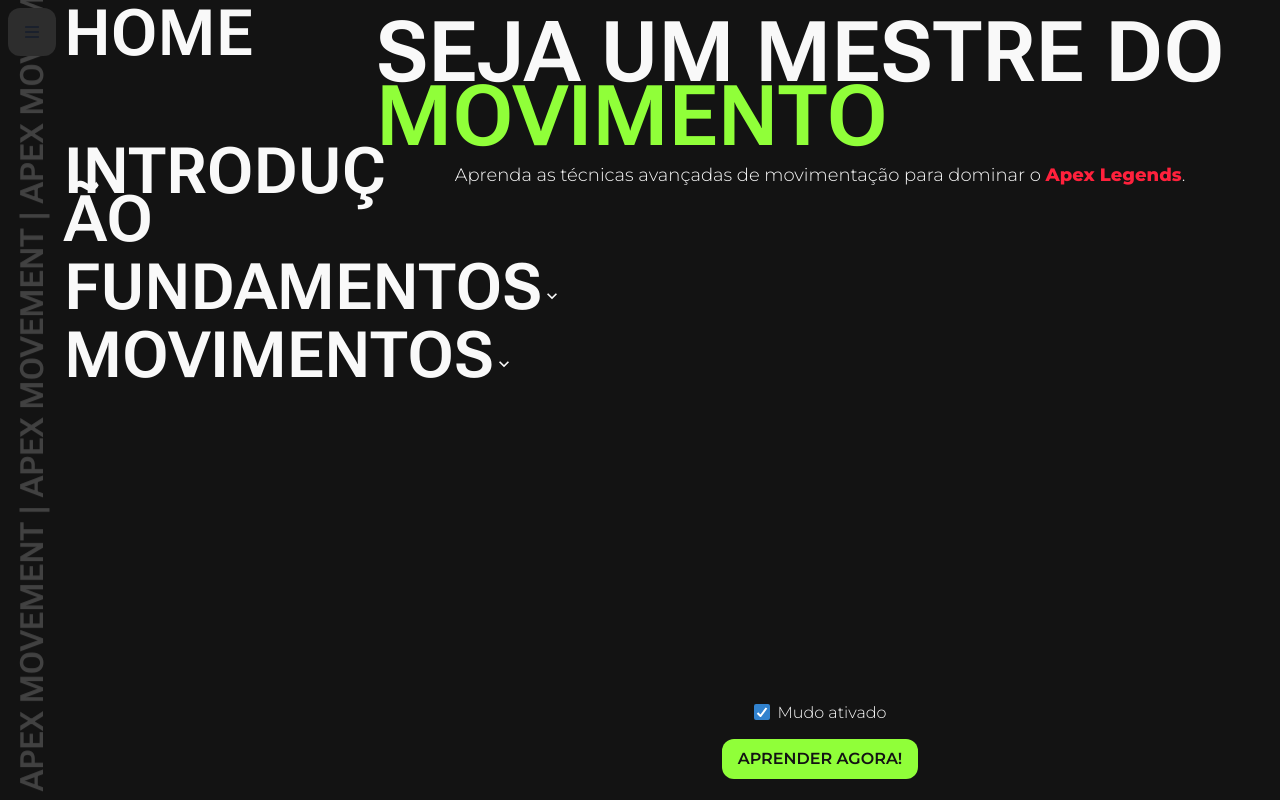
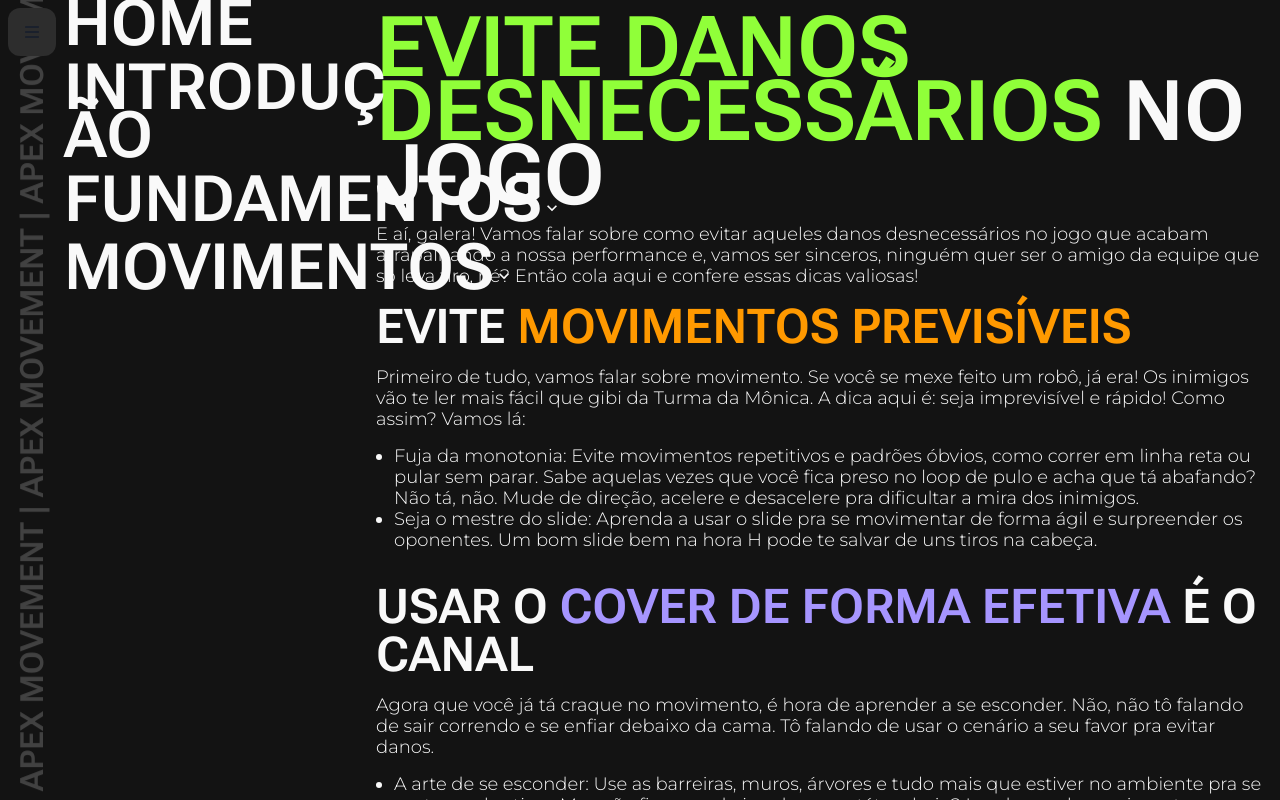
Before and after one commit to guipinheeiro/guiopapai, a React (Create React App) app: page /etd in a window 1280 px wide. Built offline with nearby package versions, Linux system fonts and the light colour scheme.

Commit message:
wabalubadub

```diff
--- a/package.json
+++ b/package.json
@@ -16,6 +16,7 @@
     "react": "^18.2.0",
     "react-dom": "^18.2.0",
     "react-player": "^2.12.0",
+    "react-router-dom": "^6.11.1",
     "react-scripts": "5.0.1",
     "tsutils": "^3.21.0",
     "typescript": "^5.0.4",
--- a/src/App.js
+++ b/src/App.js
@@ -4,11 +4,19 @@
 import './App.css';
 import { Grid, useMediaQuery } from '@chakra-ui/react';
 
+// Importação do conteúdo
+import { BrowserRouter as Router} from 'react-router-dom';
+
+
+
+
+
+
 const App = () => {
   const [isMobile] = useMediaQuery('(max-width: 768px)');
   const [isOpen, setIsOpen] = useState(!isMobile);
   const [isLoading, setIsLoading] = useState(true);
-  const [isLoaded, setIsLoaded] = useState(false); // Add isLoaded state
+  const [isLoaded, setIsLoaded] = useState(false);
 
   useEffect(() => {
     setIsOpen(!isMobile);
@@ -43,11 +51,13 @@
         h="100vh"
         bgColor="gui.notblack"
         position="relative"
-        opacity={isLoaded ? 1 : 0} // Add opacity based on isLoaded state
-        transition="opacity .5s ease-in" // Add CSS transition for opacity
+        opacity={isLoaded ? 1 : 0}
+        transition="opacity .5s ease-in"
       >
-        <Sidebar isOpen={isOpen} setIsOpen={setIsOpen} />
-        <ContentArea isOpen={isOpen} isLoading={isLoading} />
+        <Router>
+          <Sidebar isOpen={isOpen} setIsOpen={setIsOpen} isMobile={isMobile} />
+          <ContentArea isOpen={isOpen} isLoading={isLoading} />
+        </Router>
       </Grid>
     </div>
   );
--- a/src/components/ContentArea.js
+++ b/src/components/ContentArea.js
@@ -1,14 +1,16 @@
-// src/components/Content.js
+// src/components/ContentArea.js
 import React from 'react';
-import { Box, useMediaQuery,Center } from '@chakra-ui/react';
+import { Box, useMediaQuery, Center } from '@chakra-ui/react';
+
+//ROUTES DE CONTEÚDO
 import Home from '../pages/Home';
-
-
+import ETD from '../pages/fundamentos/ETD';
+import { Routes, Route } from 'react-router-dom';
+import Intro from '../pages/Intro';
 
 const ContentArea = ({ isOpen }) => {
   const [isMobile] = useMediaQuery('(max-width: 768px)');
   const marginLeft = isMobile ? (isOpen ? '0' : '65px') : (isOpen ? '360px' : '65px');
-
 
   return (
     <Center>
@@ -20,7 +22,12 @@
         overflow={isMobile ? (isOpen ? "hidden" : "auto") : "auto"}
         css={{ transitionProperty: 'none' }}
       >
-        <Home />
+        <Routes>
+          <Route path="/" element={<Home />} />
+          <Route path="/intro" element={<Intro />} />
+          <Route path="/etd" element={<ETD />} />
+          {/* Add more routes here as needed */}
+        </Routes>
       </Box>
     </Center>
   );
--- a/src/components/Sidebar.js
+++ b/src/components/Sidebar.js
@@ -1,9 +1,8 @@
-/// src/components/Sidebar.js
+// src/components/Sidebar.js
 import React, { useState } from 'react';
 import {
   Box,
   Button,
-  useMediaQuery,
   Flex,
   Accordion,
 } from '@chakra-ui/react';
@@ -13,29 +12,37 @@
 import SidebarItem from './Sidebar/SidebarItem';
 
 const menuItems = [
-  { title: 'Home', isAccordion: false, children: [] },
-  { title: 'Introdução', isAccordion: false, children: [] },
+  { title: 'Home', isAccordion: false, children: [], path: '/' },
+  { title: 'Introdução', isAccordion: false, children: [], path: '/intro' },
   {
     title: 'Fundamentos',
     isAccordion: true,
-    children: ['Configurando', 'Posicionamento', 'Strafe'],
+    children: [
+      { title: 'Configurando', path: '/configurando' },
+      { title: 'ETD', path: '/etd' },
+      { title: 'R5Reloaded', path: '/r5reloaded' },
+      { title: 'Posicionamento', path: '/posicionamento' },
+      { title: 'Strafe', path: '/strafe' },
+    ],
   },
   {
     title: 'Movimentos',
     isAccordion: true,
     children: [
-      'Slide Jump',
-      'Air Strafe',
-      'Wall Jump',
-      'Tap Strafe',
-      'Mantle Jump',
-      'Superglide',
+      { title: 'Slide Jump', path: '/slide-jump' },
+      { title: 'Air Strafe', path: '/air-strafe' },
+      { title: 'Wall Jump', path: '/wall-jump' },
+      { title: 'Tap Strafe', path: '/tap-strafe' },
+      { title: 'Mantle Jump', path: '/mantle-jump' },
+      { title: 'Superglide', path: '/superglide' },
     ],
   },
 ];
 
-const Sidebar = ({ isOpen, setIsOpen }) => {
-  const [isMobile] = useMediaQuery('(max-width: 768px)');
+
+
+const Sidebar = ({ isOpen, setIsOpen, isMobile }) => {
+
   const [expandedItem, setExpandedItem] = useState(null);
 
   const toggleSidebar = () => {
@@ -101,8 +108,8 @@
             key={index}
             item={item}
             isOpen={isOpen}
-              isHome={index === 0}
-              isSecond={index === 1}
+            setIsOpen={setIsOpen}
+            isMobile={isMobile}
           />
             ))}
         </Accordion>
--- a/src/components/Sidebar/SidebarItem.js
+++ b/src/components/Sidebar/SidebarItem.js
@@ -1,4 +1,3 @@
-// src/components/Sidebar/SidebarItem.js
 import React from 'react';
 import {
   Box,
@@ -8,10 +7,17 @@
   AccordionPanel,
   AccordionIcon,
 } from '@chakra-ui/react';
+import { Link } from 'react-router-dom';
 
-const SidebarItem = ({ item, isOpen, isHome, isSecond }) => {
+const SidebarItem = ({ item, isOpen, isHome, isSecond, isMobile, setIsOpen }) => {
   const marginTop = isHome ? '10px' : isSecond ? '90px' : '0';
   const marginBottom = isSecond ? '20px' : '4px';
+
+  const handleChildItemClick = () => {
+    if (isMobile) {
+      setIsOpen(false);
+    }
+  };
 
   if (!item.isAccordion) {
     return (
@@ -25,9 +31,11 @@
               : 'all 0s'
           }
         >
-          <Text textStyle="h1" _hover={{ color: 'gui.green' }}>
-            {item.title}
-          </Text>
+          <Link to={item.path} onClick={handleChildItemClick}>
+            <Text textStyle="h1" _hover={{ color: 'gui.green' }}>
+              {item.title}
+            </Text>
+          </Link>
         </Box>
       </AccordionItem>
     );
@@ -53,14 +61,11 @@
       </AccordionButton>
       <AccordionPanel pl={8} pt={0} m={0}>
         {item.children.map((child, index) => (
-          <Text
-            key={index}
-            mb={0}
-            textStyle="h4menu"
-            _hover={{ color: 'gui.green' }}
-          >
-            {child}
-          </Text>
+          <Link key={index} to={child.path} onClick={handleChildItemClick}>
+            <Text mb={0} textStyle="h4menu" _hover={{ color: 'gui.green' }}>
+              {child.title}
+            </Text>
+          </Link>
         ))}
       </AccordionPanel>
     </AccordionItem>
--- /dev/null
+++ b/src/pages/fundamentos/ETD.js
@@ -0,0 +1,88 @@
+import React from 'react';
+import {
+  Box,
+  Text,
+  UnorderedList,
+  ListItem,
+  Center,
+} from '@chakra-ui/react';
+
+
+const ETD = () => {
+  return (
+
+    <Box as="main" h="100vh" p={4} color={'gui.seasalt'} textStyle="body" flexDirection="column">
+      <Text textStyle="h0" mb={4}>
+        <Text as='span' color={'gui.green'}>Evite Danos Desnecessários</Text> no Jogo
+      </Text>
+      <Text mb={4}>
+        E aí, galera! Vamos falar sobre como evitar aqueles danos
+        desnecessários no jogo que acabam atrapalhando a nossa performance e,
+        vamos ser sinceros, ninguém quer ser o amigo da equipe que só leva
+        tiro, né? Então cola aqui e confere essas dicas valiosas!
+      </Text>
+      <Text textStyle="h2" mb={4}>
+        Evite <Text as="span" color={'gui.orange'}>movimentos previsíveis</Text>
+      </Text>
+      <Text mb={4}>
+        Primeiro de tudo, vamos falar sobre movimento. Se você se mexe feito um
+        robô, já era! Os inimigos vão te ler mais fácil que gibi da Turma da
+        Mônica. A dica aqui é: seja imprevisível e rápido! Como assim? Vamos
+        lá:
+      </Text>
+      <UnorderedList mb={4}>
+        <ListItem>
+          Fuja da monotonia: Evite movimentos repetitivos e padrões óbvios,
+          como correr em linha reta ou pular sem parar. Sabe aquelas vezes que
+          você fica preso no loop de pulo e acha que tá abafando? Não tá, não.
+          Mude de direção, acelere e desacelere pra dificultar a mira dos
+          inimigos.
+        </ListItem>
+        <ListItem>
+          Seja o mestre do slide: Aprenda a usar o slide pra se movimentar de
+          forma ágil e surpreender os oponentes. Um bom slide bem na hora H pode
+          te salvar de uns tiros na cabeça.
+        </ListItem>
+      </UnorderedList>
+      <Center mb={4}>
+        <Box borderRadius={16}>
+           {/* // Replace with the actual video URL */}
+        </Box>
+      </Center>
+      <Text textStyle="h2" mb={4}>
+        Usar o <Text as={'span'} color={'gui.purp'}>Cover de forma efetiva</Text> é o canal
+      </Text>
+      <Text mb={4}>
+        Agora que você já tá craque no movimento, é hora de aprender a se
+        esconder. Não, não tô falando de sair correndo e se enfiar debaixo da
+        cama. Tô falando de usar o cenário a seu favor pra evitar danos.
+      </Text>
+      <UnorderedList mb={4}>
+        <ListItem>
+          A arte de se esconder: Use as barreiras, muros, árvores e tudo mais
+          que estiver no ambiente pra se proteger dos tiros. Mas não fica
+          parado igual uma estátua, hein? Lembrese do movimento imprevisível!
+</ListItem>
+<ListItem>
+Olho na mira: Cuidado pra não expor demais seu personagem enquanto
+mira nos inimigos. Aquela metadinha de corpo pra fora do esconderijo
+pode ser fatal.
+</ListItem>
+</UnorderedList>
+<Center mb={4}>
+<Box borderRadius={16}>
+{/* // Replace with the actual video URL */}
+</Box>
+</Center>
+<Text>
+Então, é isso aí, pessoal! Com essas dicas, você vai evitar danos
+desnecessários e deixar os inimigos comendo poeira. Agora corre lá e
+mostra pra eles como se faz! E não esquece de compartilhar suas vitórias
+com a gente, hein? Boa sorte!
+</Text>
+</Box>
+
+);
+};
+
+export default ETD;
--- a/src/theme.js
+++ b/src/theme.js
@@ -6,8 +6,8 @@
     gui: {
       raisinblack: "rgb(38, 37, 37)",
       seasalt: "rgb(249, 249, 249)",
-      tropicalindigo: "rgb(166, 149, 255)",
-      darkorange: "rgb(255, 153, 0)",
+      purp: "rgb(166, 149, 255)",
+      orange: "rgb(255, 153, 0)",
       green: "rgb(144, 255, 57)",
       bloodred: "rgb(255, 33, 60)",
       notblack: "rgb(19, 19, 19)",
```
Also changed, not shown: 1 other file (tests, documents, lock files or other folders). Lines whose indentation alone changed are shown as unchanged.
